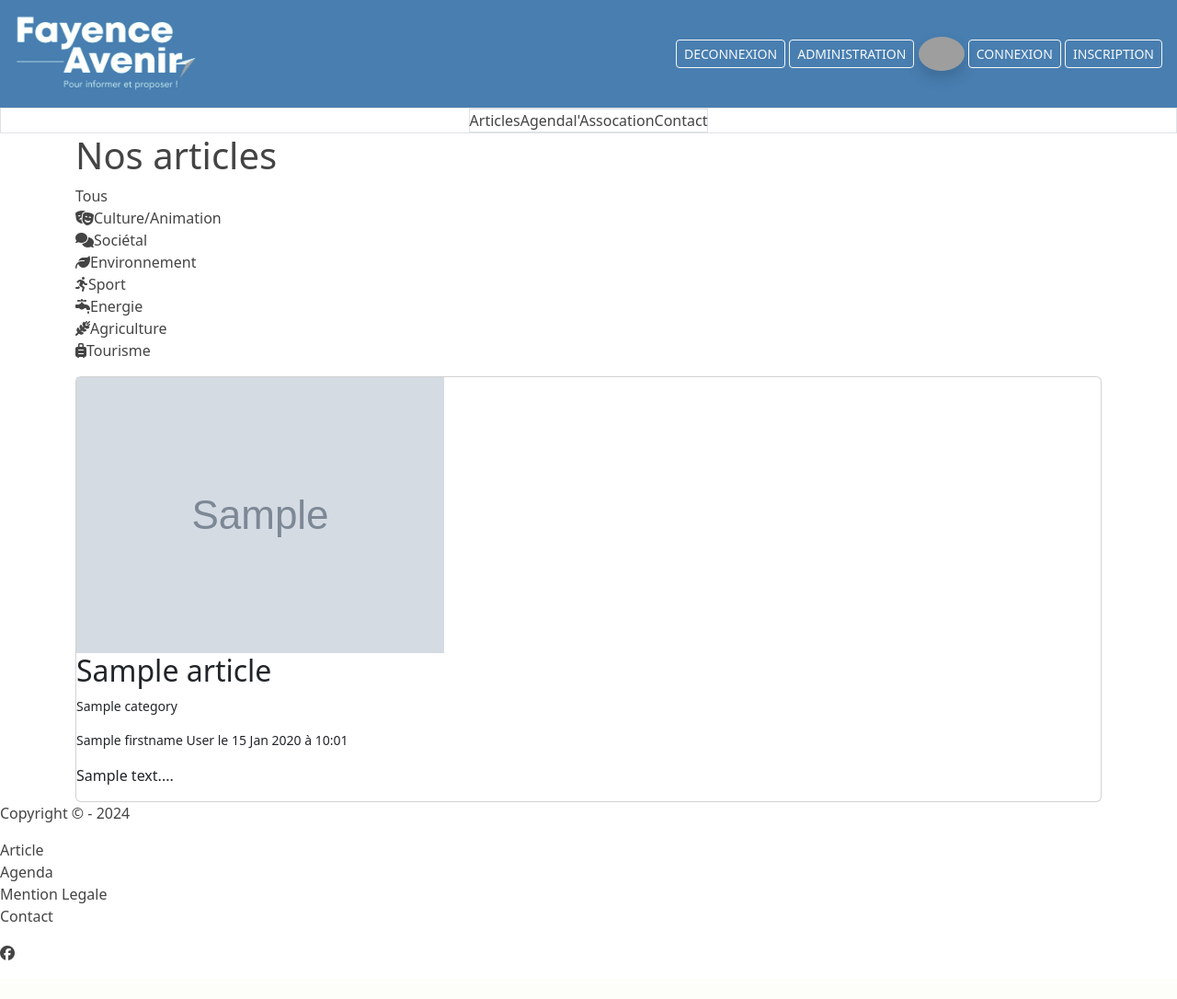
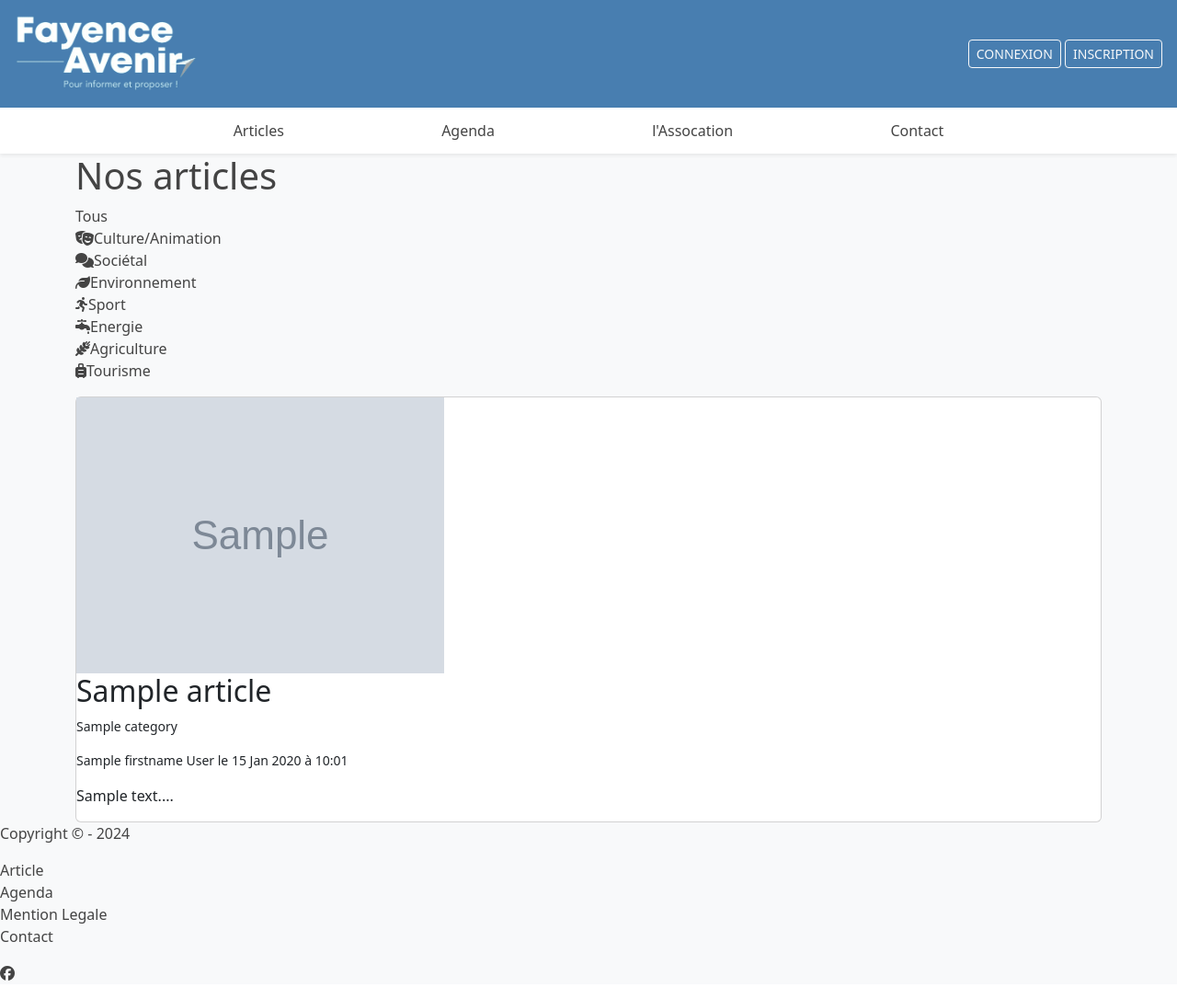
Before and after one commit to GuillemotClement/Symfony-FayenceAvenir, a PHP site: template templates/article/index.html.twig in a window 1280 px wide. Shown: the whole page at 92% size. Before the commit the page ends 1044 px from the top, so only its background shows below. Run offline with PHP 8.4, Linux system fonts and the light colour scheme; the template is opened without the code that fills it: most values are stand-ins (such as "Sample title", 1, 10 or a date in 2020); grey boxes marked "Sample" are stand-in pictures; style sheets or scripts are compiled from the project's sources; some libraries are stand-ins or nearby versions; grey boxes are pictures that could not be loaded.

Commit message:
Design ok pour le header

```diff
--- a/assets/styles/_base.scss
+++ b/assets/styles/_base.scss
@@ -6,3 +6,7 @@
 .txt-black {
   color: var(--text);
 }
+
+.white {
+  background: var(--white);
+}
--- a/assets/styles/_variables.scss
+++ b/assets/styles/_variables.scss
@@ -1,7 +1,7 @@
 :root {
   --primary: #487eb0;
   --text: #444;
-
+  --white: #FFF;
   // --font-text: "Open Sans", sans-serif;
   // --font-title: "Libre Baskerville", serif;
   //
--- a/assets/styles/layout/_header.scss
+++ b/assets/styles/layout/_header.scss
@@ -7,4 +7,21 @@ header {
   a {
     color: white;
   }
+  .hover-zoom {
+    transition: font-size 0.5s;
+    &:hover {
+      font-size: 1.2em;
+      color: var(--primary);
+      font-weight: 700;
+    }
+  }
+  .header-bottom {
+    height: 50px;
+  }
+  .hover-pic {
+    transition: transform 0.4s;
+    &:hover {
+      transform: scale(1.2);
+    }
+  }
 }
--- a/templates/base.html.twig
+++ b/templates/base.html.twig
@@ -17,7 +17,7 @@
 		{% endblock %}
 	</head>
 	<body>
-	<div class="container-fluid px-0">
+	<div class="container-fluid px-0 bg-light">
 		{{ include("partials/_header.html.twig") }}
 		<div class="container">
 			{% block body %}{% endblock %}
--- a/templates/partials/_header.html.twig
+++ b/templates/partials/_header.html.twig
@@ -7,30 +7,28 @@
 
     {# <div class="header-action"> #}
     <div>
-      {# {% if is_granted('IS_AUTHENTICATED_FULLY') %} #}
-        <a href="{{ path('logout')}}" class="btn btn-sm btn-outline-light">deconnexion</a>
-        {# {% if is_granted('ROLE_ADMIN') %} #}
-          <a href="{{ path('administration')}}" class="btn btn-sm btn-outline-light">Administration</a>
-        {# {% endif %} #}
+      {% if is_granted('IS_AUTHENTICATED_FULLY') %}
+        <a href="{{ path('logout')}}" class="btn btn-sm btn-outline-light me-2">deconnexion</a>
+        {% if is_granted('ROLE_ADMIN') %}
+          <a href="{{ path('administration')}}" class="btn btn-sm btn-outline-light me-2">Administration</a>
+        {% endif %}
         <a href="{{ path('edit_user', {id: app.user.id}) }}" class="">
+        {# Décommenter appel vers la bdd pour ajout image en prod #}
           {# <img class="avatar" src="{{ asset(app.user.picture) }}" alt="profil"> #}
-          <img class="rounded-circle avatar shadow" src="https://randomuser.me/api/portraits/women/66.jpg" alt="profil">
+          <img class="rounded-circle avatar shadow hover-pic" src="https://randomuser.me/api/portraits/women/66.jpg" alt="profil">
         </a>
-      {# {% else %} #}
+      {% else %}
         <a href="{{ path('login')}}" class="btn btn-sm btn-outline-light">Connexion</a>
         <a href="{{ path('register')}}" class="btn btn-sm btn-outline-light">Inscription</a>
-      {# {% endif %} #}
+      {% endif %}
     </div>
   </div>
-  <div class="d-flex justify-content-center align-items-center border bg-white color px-3 py-0">
-    <ul class="d-flex align-items-center m-0 border">
-      <li><a href="{{ path('articles_show')}}" class="txt-black">Articles</a></li>
-      <li><a href="{{ path('event') }}" class="txt-black">Agenda</a></li>
-      <li><a href="{{ path('statut')}}" class="txt-black">l'Assocation</a></li>
-      <li><a href="{{ path('contactForm') }}" class="txt-black">Contact</a></li>
+  <div class="d-flex justify-content-center align-items-center white shadow-sm header-bottom">
+    <ul class="d-flex align-items-center justify-content-around m-0 w-75 p-2">
+      <li><a href="{{ path('articles_show')}}" class="txt-black hover-zoom">Articles</a></li>
+      <li><a href="{{ path('event') }}" class="txt-black hover-zoom">Agenda</a></li>
+      <li><a href="{{ path('statut')}}" class="txt-black hover-zoom">l'Assocation</a></li>
+      <li><a href="{{ path('contactForm') }}" class="txt-black hover-zoom">Contact</a></li>
     </ul>
-    {# <div class="header-social">
-      <a href="" target="_blank" class="txt-black"><i class="fa-brands fa-facebook" ></i></a>
-    </div> #}
   </div>
 </header>
```
